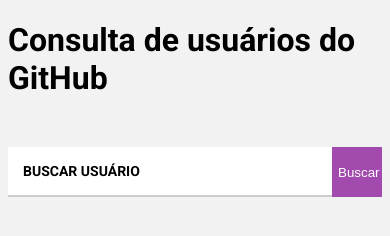
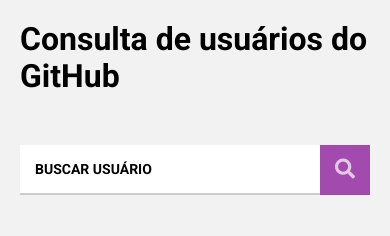
Before and after one commit to thallysbezerra/apiGitHub, a website: page public/index.html in a window 390 px wide. Drawn offline with nearby package versions, Linux system fonts and the light colour scheme.

Commit message:
Inclusão de ícones, breakpoints e estrura de layout com container

```diff
--- a/public/css/global.scss
+++ b/public/css/global.scss
@@ -1,5 +1,30 @@
+///// Breakpoints
+@mixin breakpoint($point) {
+
+    @if $point == tabletPortrait {
+        @media (min-width: 768px)  {
+            @content ;
+        }
+    }
+
+    @else if $point == tabletLandscape {
+        @media (min-width: 1024px) {
+            @content ;
+        }
+    }
+
+    @else if $point == desktop {
+        @media (min-width: 1280px) {
+            @content ;
+        }
+    }
+
+}
+
+///// Fonts
 @import url('https://fonts.googleapis.com/css?family=Roboto:400,700');
 
+///// Variables
 $grey-light: #f2f2f2;
 $grey: #ccc;
 $purple: #a24aae;
@@ -7,6 +32,18 @@
 
 $transition: .2s ease-in-out;
 
+///// Layout
+.container {
+    padding: 0 20px;
+
+    @include breakpoint(desktop) {
+        margin: 0 auto;
+        max-width: 1280px;
+        padding: 0;
+    }
+}
+
+///// Style
 body {
     background-color: $grey-light;
     font-family: 'Roboto', sans-serif;
@@ -14,7 +51,6 @@
     .search {
         background-color: $white;
         margin-top: 50px;
-        max-width: 728px;
         position: relative;
 
         input {
@@ -63,10 +99,24 @@
         button {
             background-color: $purple;
             border: none;
-            color: $white;
             float: right;
             height: 50px;
             width: 50px;
+
+            &:hover {
+                cursor: pointer;
+
+                i {
+                    opacity: 1;
+                }
+            }
+
+            i {
+                color: $white;
+                font-size: 20px;
+                opacity: .7;
+                transition: opacity $transition;
+            }
         }
     }
 }
--- a/public/index.html
+++ b/public/index.html
@@ -1,13 +1,20 @@
 <!DOCTYPE html>
 <html lang="en">
 <head>
+
     <meta charset="UTF-8">
     <meta name="viewport" content="width=device-width, initial-scale=1.0">
     <meta http-equiv="X-UA-Compatible" content="ie=edge">
+
     <title>Consulta à API - GitHub</title>
+
+    <link rel="stylesheet" href="https://cdnjs.cloudflare.com/ajax/libs/normalize/8.0.1/normalize.min.css">
+    <link rel="stylesheet" href="https://use.fontawesome.com/releases/v5.6.1/css/all.css" integrity="sha384-gfdkjb5BdAXd+lj+gudLWI+BXq4IuLW5IT+brZEZsLFm++aCMlF1V92rMkPaX4PP" crossorigin="anonymous">
     <link rel="stylesheet" href="css/global.css">
+
     <script src="https://unpkg.com/axios/dist/axios.min.js"></script>
     <script src="https://code.jquery.com/jquery-3.3.1.slim.min.js"></script>
+
 </head>
 <body>
 
@@ -18,7 +25,7 @@
         <div class="search">
             <input id="username" type="text" onfocusout="labelPosition()" />
             <label for="username">Buscar usuário</label>
-            <button onclick="doSearch()">Buscar</button>
+            <button onclick="doSearch()"><i class="fa fa-search"></i></button>
         </div>
 
         <section id="result">
```
Also changed, not shown: public/css/global.css.
